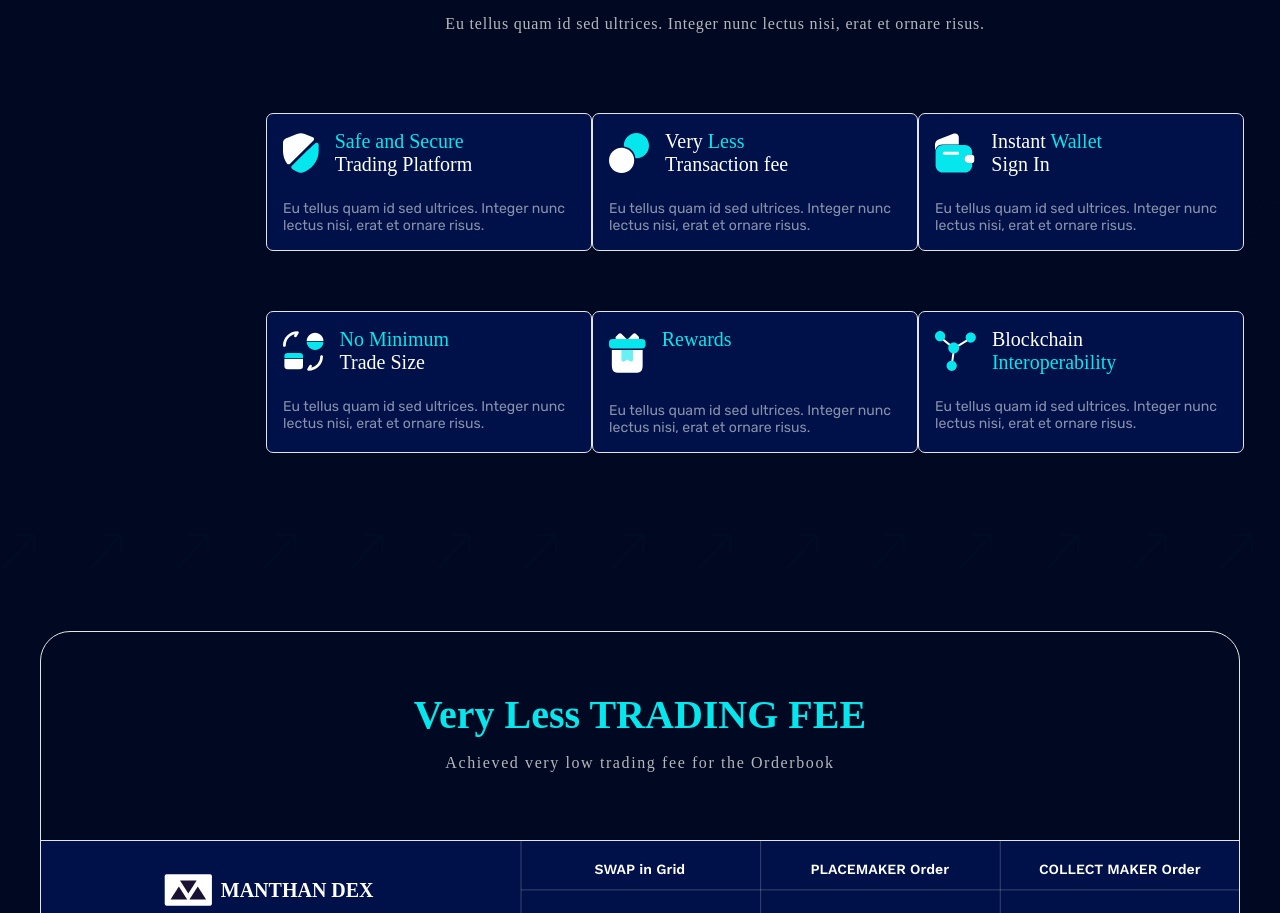
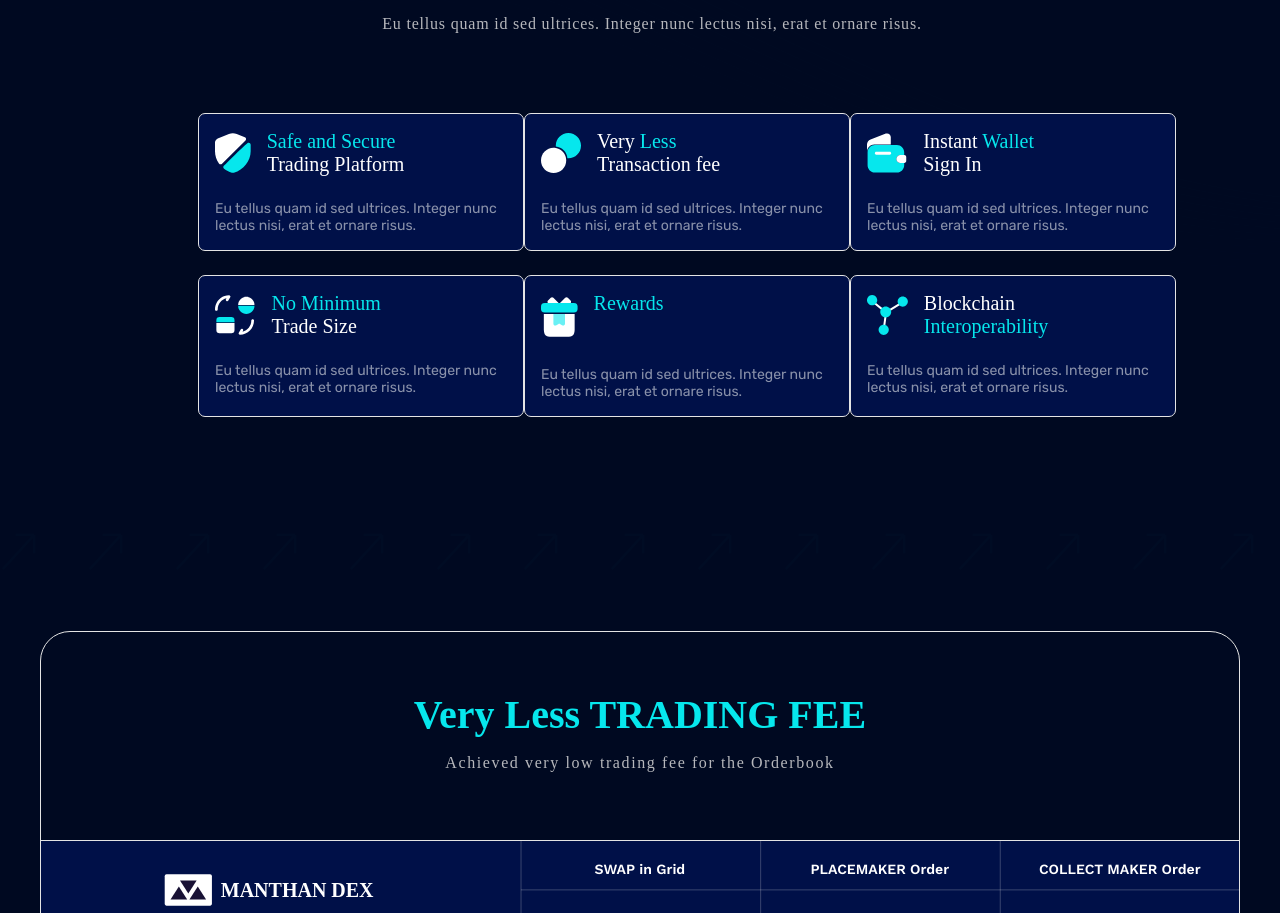
Before and after one commit to AnantJainn/ManthanDEX-Frontend, a React (Create React App) app: page / in a window 1280 px wide. Shown: the part 1736-2649 px from the top of the page. Built offline with nearby package versions, Linux system fonts and the light colour scheme; a web font is replaced by a local one.

Commit message:
2nd section

```diff
--- a/src/components/container-card-form-filter.tsx
+++ b/src/components/container-card-form-filter.tsx
@@ -22,8 +22,8 @@ const ContainerCardFormFilter: FunctionComponent = memo(() => {
                       erat et ornare risus.
                     </div>
                   </div>
-                  <div className="self-stretch flex flex-col items-start justify-start gap-[3.75rem] ml-20">
-                    <div className="self-stretch flex flex-row py-[0rem] px-[4.13rem] property-frame-row">
+                  <div className="self-stretch flex flex-col items-start justify-start gap-6 md:gap-12 xl:gap-16 ml-20 mr-25 md:ml-10 xl:ml-20">
+                    <div className="self-stretch flex flex-row py-0 px-2 md:px-4 xl:px-8 property-frame-row">
                       <Property1Frame480955865
                         iconSecurity="/-icon-security1.svg"
                         property1Frame48095586Position="unset"
@@ -70,7 +70,7 @@ const ContainerCardFormFilter: FunctionComponent = memo(() => {
                         euTellusQuamFlex="1"
                       />
                     </div>
-                    <div className="self-stretch flex flex-row py-[0rem] px-[4.13rem] property-frame-row">
+                    <div className="self-stretch flex flex-row py-0 px-2 md:px-4 xl:px-8 property-frame-row">
                       <Property1Frame480955862
                         iconCardCoin="/-icon-card-coin1.svg"
                         property1Frame48095586Position="unset"
--- a/src/global.css
+++ b/src/global.css
@@ -57,9 +57,20 @@ body {
   display: flex;
   flex-wrap: wrap;
   justify-content: space-between;
+  margin-left: -10px; /* Add left margin */
 }
 
-@media screen and (max-width: 768px) {
+.property-frame-item {
+  margin-left: 10px; /* Adjust the margin between items */
+}
+
+@media screen and (max-width: 1300px) {
+  .property-frame-row {
+    justify-content: space-between;
+  }
+}
+
+@media screen and (min-width: 1300px) {
   .property-frame-row {
     justify-content: center;
   }
```
